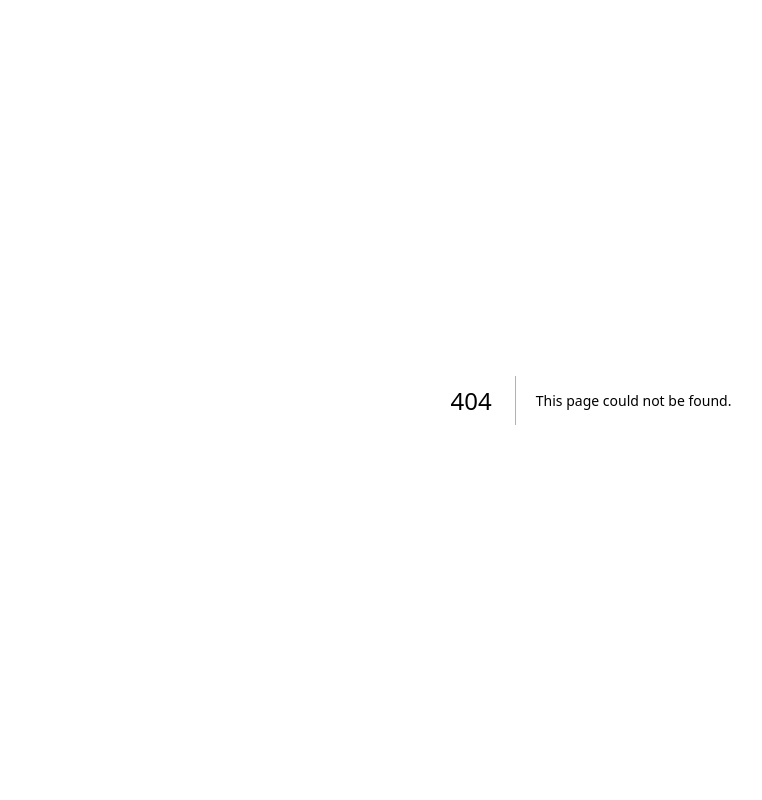
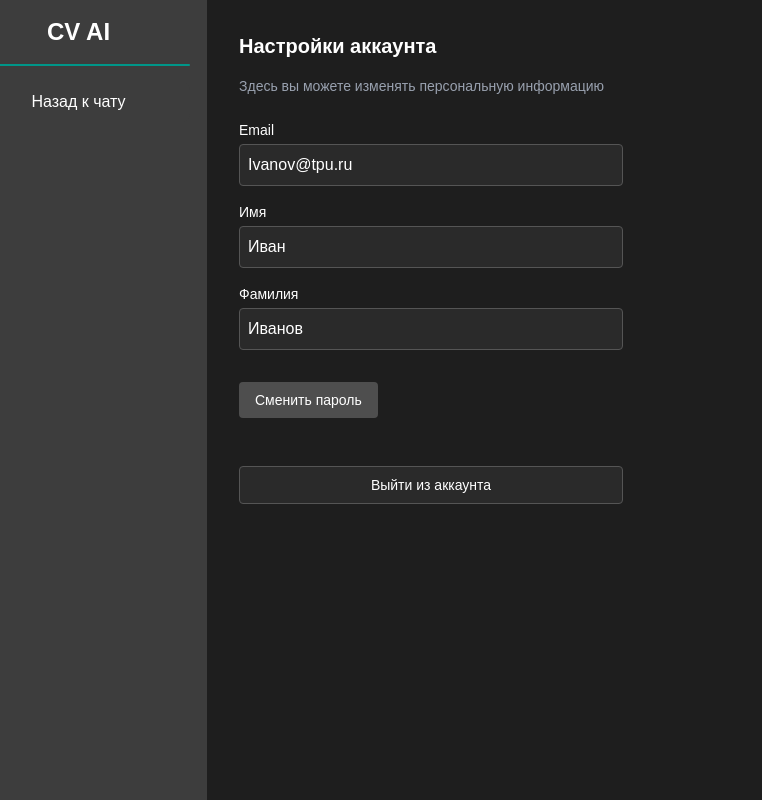
Before and after one commit to Alcoaster/CV_AI_project, a Next.js app in the folder frontend/: page /settings in a window 1280 px wide. Before the commit this address had no page. Shown: the whole page, without its empty margins (49-811 px from the left). Built offline with nearby package versions, Linux system fonts and the light colour scheme.

Commit message:
Добавлена страница настроек пользователя settings.js

```diff
--- a/frontend/pages/index.js
+++ b/frontend/pages/index.js
@@ -181,6 +181,7 @@ export default function Home() {
                   <button
                     onClick={handleLogout}
                     className="w-full py-1 px-2 bg-[#3D3D3D] rounded-lg hover:bg-[#4E4E4E] transition-colors text-sm cursor-pointer"
+
                   >
                     Выйти из аккаунта
                   </button>
--- /dev/null
+++ b/frontend/pages/settings.js
@@ -0,0 +1,144 @@
+import { useState } from 'react';
+import { useRouter } from 'next/router';
+
+export default function Settings() {
+  const router = useRouter();
+
+  const [email, setEmail] = useState("Ivanov@tpu.ru");
+  const [firstName, setFirstName] = useState("Иван");
+  const [lastName, setLastName] = useState("Иванов");
+  const [newPassword, setNewPassword] = useState("");
+  const [confirmPassword, setConfirmPassword] = useState("");
+  const [showPasswordFields, setShowPasswordFields] = useState(false);
+
+  const handleLogout = () => {
+    router.push('/login');
+  };
+
+  const goToChat = () => {
+    router.push('/');
+  };
+
+  const handlePasswordChange = () => {
+    if (newPassword !== confirmPassword) {
+      alert("Пароли не совпадают!");
+    } else {
+      alert("Пароль успешно изменён!");
+      setNewPassword("");
+      setConfirmPassword("");
+      setShowPasswordFields(false);
+    }
+  };
+
+  const handleSaveProfile = () => {
+    alert("Изменения сохранены!");
+  };
+
+  return (
+    <div className="flex h-screen bg-[#1E1E1E] text-white">
+      {/* Левая панель */}
+      <div className="w-64 p-4 bg-[#3D3D3D] border-r border-[#3D3D3D] flex flex-col justify-between">
+        <div>
+          <h1 className="text-2xl text-center font-bold mb-4">CV AI</h1>
+          <div className="h-0.5 bg-teal-600 rounded-full mb-4" />
+
+          <button
+            onClick={goToChat}
+            className="w-full py-2 px-4 bg-[#3D3D3D] rounded-lg hover:bg-[#4E4E4E] transition-colors"
+          >
+            Назад к чату
+          </button>
+        </div>
+      </div>
+
+      {/* Основной контент */}
+      <div className="flex-1 flex items-start justify-start p-8 overflow-y-auto">
+        <div className="w-full max-w-3xl flex flex-col md:flex-row gap-8">
+          {/* Настройки аккаунта */}
+          <div className="w-full md:w-1/2">
+            <h3 className="text-xl font-semibold mb-4">Настройки аккаунта</h3>
+            <p className="mb-6 text-sm text-gray-400">Здесь вы можете изменять персональную информацию</p>
+
+            <div className="space-y-4">
+              <div>
+                <label className="block text-sm mb-1">Email</label>
+                <input
+                  type="email"
+                  value={email}
+                  onChange={(e) => setEmail(e.target.value)}
+                  className="w-full p-2 rounded bg-[#2A2A2A] text-white border border-[#555]"
+                />
+              </div>
+              <div>
+                <label className="block text-sm mb-1">Имя</label>
+                <input
+                  type="text"
+                  value={firstName}
+                  onChange={(e) => setFirstName(e.target.value)}
+                  className="w-full p-2 rounded bg-[#2A2A2A] text-white border border-[#555]"
+                />
+              </div>
+              <div>
+                <label className="block text-sm mb-1">Фамилия</label>
+                <input
+                  type="text"
+                  value={lastName}
+                  onChange={(e) => setLastName(e.target.value)}
+                  className="w-full p-2 rounded bg-[#2A2A2A] text-white border border-[#555]"
+                />
+              </div>
+
+              <button
+                onClick={() => setShowPasswordFields(!showPasswordFields)}
+                className="mt-4 py-2 px-4 bg-[#4E4E4E] hover:bg-[#5f5f5f] rounded text-sm transition-colors"
+              >
+                {showPasswordFields ? "Скрыть смену пароля" : "Сменить пароль"}
+              </button>
+
+               {/* Кнопка выхода */}
+            <button
+              onClick={handleLogout}
+              className="w-full mt-8 py-2 px-4 bg-[#2A2A2A] border border-[#555] hover:bg-[#3A3A3A] rounded text-sm transition-colors"
+            >
+              Выйти из аккаунта
+            </button>
+            </div>
+          </div>
+
+          {/* Смена пароля — по условию */}
+          {showPasswordFields && (
+            <div className="w-full md:w-1/2 bg-[#2A2A2A] p-6 rounded-xl mt-[4px]">
+              <h3 className="text-xl font-semibold mb-6 text-center">Смена пароля</h3>
+              <div className="space-y-4">
+                <div>
+                  <label className="block text-sm mb-1">Введите новый пароль</label>
+                  <input
+                    type="password"
+                    value={newPassword}
+                    onChange={(e) => setNewPassword(e.target.value)}
+                    className="w-full p-2 rounded bg-[#1E1E1E] text-white border border-[#555]"
+                  />
+                </div>
+                <div>
+                  <label className="block text-sm mb-1">Повторите пароль</label>
+                  <input
+                    type="password"
+                    value={confirmPassword}
+                    onChange={(e) => setConfirmPassword(e.target.value)}
+                    className="w-full p-2 rounded bg-[#1E1E1E] text-white border border-[#555]"
+                  />
+                </div>
+                <button
+                  onClick={handlePasswordChange}
+                  className="w-full mt-4 py-2 px-4 bg-teal-600 hover:bg-teal-700 rounded text-white font-semibold transition-colors"
+                >
+                  Подтвердить
+                </button>
+              </div>
+            </div>
+          )}
+        </div>
+      </div>
+    </div>
+  );
+}
```
Also changed, not shown: frontend/package.json (+4 -4 lines), 1 other file (tests, documents, lock files or other folders).
